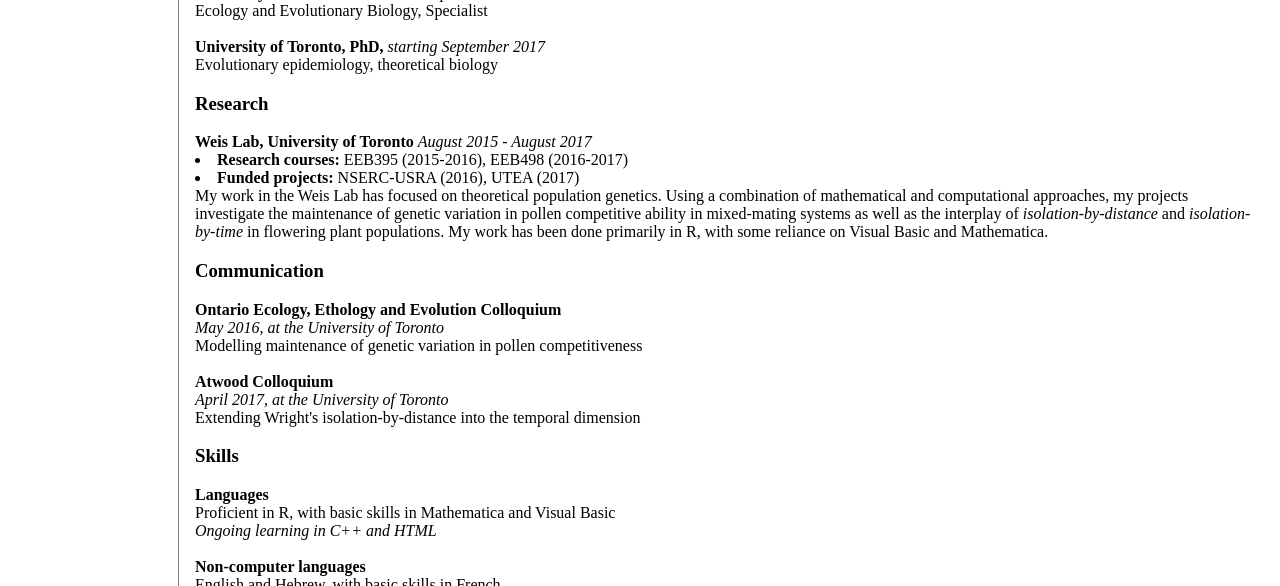
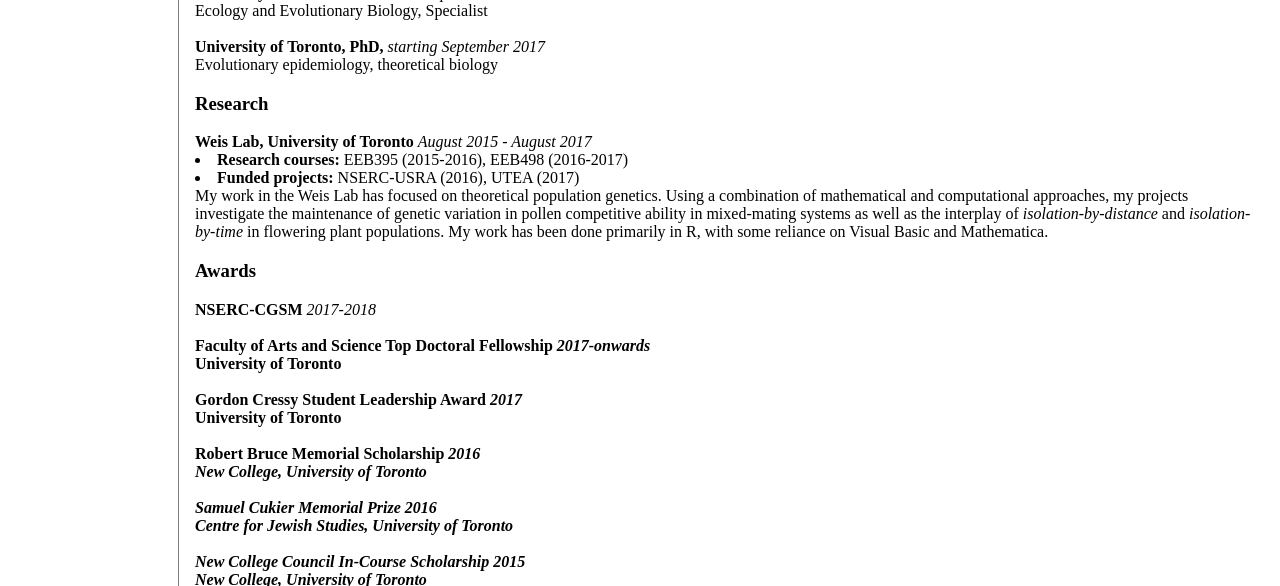
Before and after one commit to madelineapeters/madelineapeters.github.io, a Jekyll site: the page built from cv/index.html, in a window 1280 px wide and 900 px high, scrolled down 881 px, cut to the strip 0-586 px from the top of the window. Built offline with Jekyll 4.4.1, drawn with Linux system fonts in a browser that asks for light colours.

Commit message:
Create index.html

```diff
--- a/cv/index.html
+++ b/cv/index.html
@@ -30,6 +30,34 @@
   <u1/>
   My work in the Weis Lab has focused on theoretical population genetics. Using a combination of mathematical and computational approaches, my projects investigate the maintenance of genetic variation in pollen competitive ability in mixed-mating systems as well as the interplay of <i> isolation-by-distance </i> and <i> isolation-by-time </i> in flowering plant populations. My work has been done primarily in R, with some reliance on Visual Basic and Mathematica.
   <br>
+    <h3> Awards </h3>
+    <b> NSERC-CGSM </b> <i>2017-2018</i>
+    <br>
+    <br>
+    <b> Faculty of Arts and Science Top Doctoral Fellowship <b> <i>2017-onwards</i>
+    <br>
+     University of Toronto
+    <br>
+    <br>
+    <b> Gordon Cressy Student Leadership Award </b> <i> 2017 </i>
+    <br>
+    University of Toronto
+    <br>
+    <br>
+    <b> Robert Bruce Memorial Scholarship </b> <i> 2016 <i>
+    <br>
+    New College, University of Toronto
+    <br>
+    <br>
+    <b> Samuel Cukier Memorial Prize </b> <i> 2016 </i>
+    <br>
+    Centre for Jewish Studies, University of Toronto
+    <br>
+    <br>
+    <b> New College Council In-Course Scholarship </b> <i> 2015 </i>
+    <br>
+    New College, University of Toronto
+
   <h3> Communication </h3>
   <b> Ontario Ecology, Ethology and Evolution Colloquium </b>
     <br>
```
